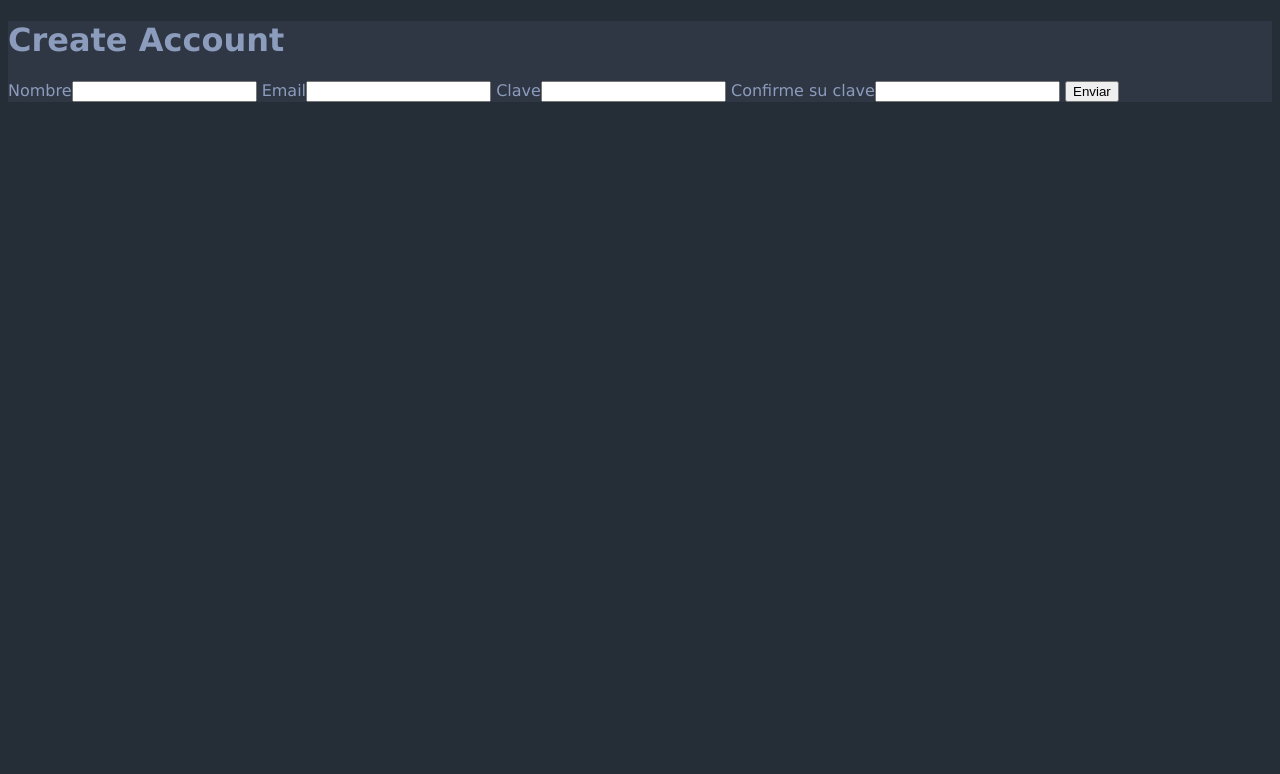
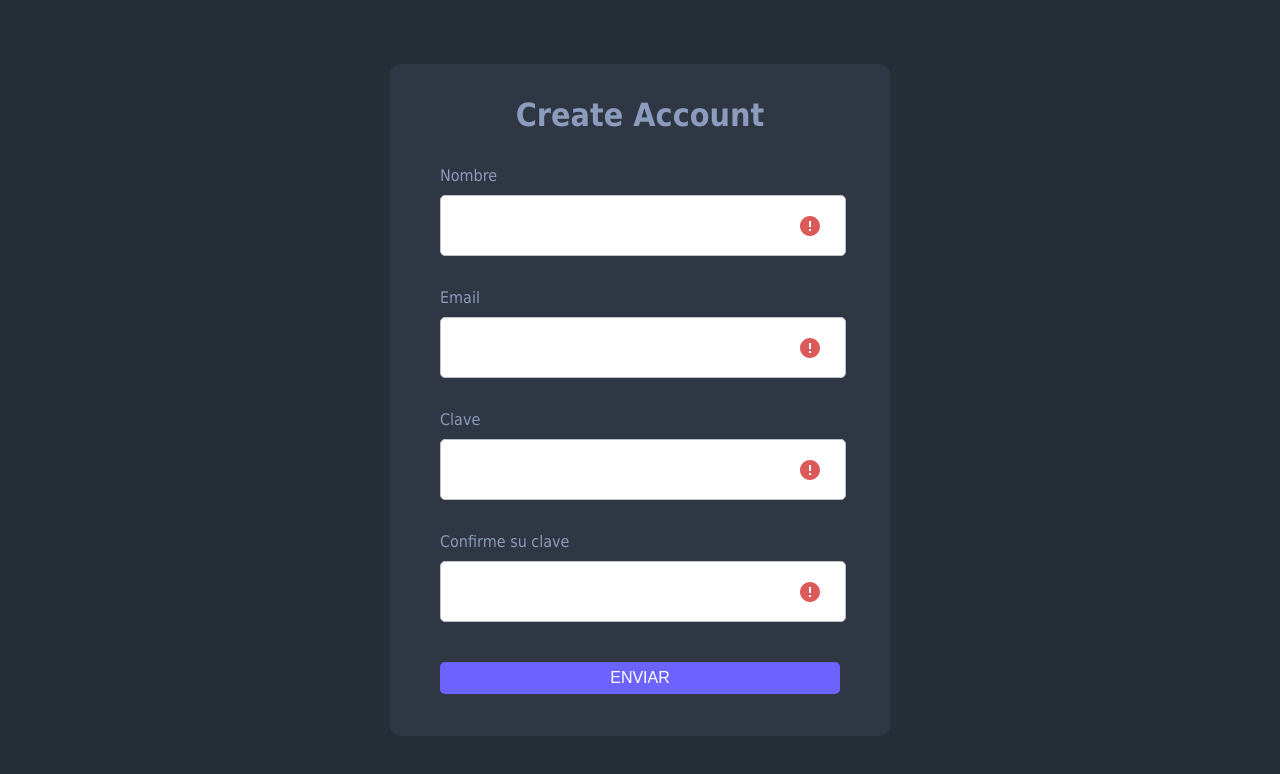
Before and after one commit to CiaGJ/SamsungDevSpainLab, a plain HTML site: page index.html in a window 1280 px wide. Drawn offline with Linux system fonts and the light colour scheme.

Commit message:
adding validation js

```diff
--- a/index.html
+++ b/index.html
@@ -1,19 +1,39 @@
 <!DOCTYPE html>
+
 <head lang="es">
     <meta charset="utf-8">
     <title>Formulario Samsung Dev Spain</title>
     <link rel="stylesheet" href="style.css">
     <meta name="viewport" content="width=device-width, initial-scale=1">
 </head>
+
 <body>
     <script src="index.js"></script>
-    <form action="" method="post">
-        <h1>Create Account</h1>
-        <label for="name">Nombre<input id="name" name="name" type="text" required/></label>
-        <label for="email">Email<input id="email" name="email" type="email" required/></label>
-        <label for="password">Clave<input id="password" name="password" type="password" required/></label>
-        <label for="pass-confirmation">Confirme su clave<input id="pass-confirmation" name="pass-confirmation" type="password" required/></label>
-        <input type="submit" value="Enviar">
-    </form>
+    <div class="form">
+        <form name="myForm" action="" method="post" onsubmit="return validateForm()">
+            <div id="title">
+                <h1>Create Account</h1>
+            </div>
+            <div class="inputField">
+                <label for="name">Nombre<input id="name" name="name" type="text" /><img class="icon"
+                        src="images/error-icon.svg" /></label>
+            </div>
+            <div class="inputField">
+                <label for="email">Email<input id="email" name="email" type="email" /><img class="icon"
+                        src="images/error-icon.svg" /></label>
+            </div>
+            <div class="inputField">
+                <label for="password">Clave<input id="password" name="password" type="password" /><img class="icon"
+                        src="images/error-icon.svg" /></label>
+            </div>
+            <div class="inputField">
+                <label for="pass_confirmation">Confirme su clave<input id="pass_confirmation" name="pass_confirmation"
+                        type="password" /><img class="icon" src="images/error-icon.svg" /></label>
+            </div>
+            <input type="submit" value="ENVIAR">
+        </form>
+    </div>
+
 </body>
+
 </html>
--- a/index.js
+++ b/index.js
@@ -0,0 +1,43 @@
+function validateForm() {
+    var a = document.forms["myForm"]["name"].value;
+    var b = document.forms["myForm"]["email"].value;
+    var c = document.forms["myForm"]["password"].value;
+    var d = document.forms["myForm"]["pass_confirmation"].value;
+    var isValid;
+    // name validation
+    if (a == null || a == "") {
+        document.getElementById("name").style.borderColor = "red";
+        // document.getElementById("name").style.background = "url(images/error-icon.svg) no-repeat scroll 7px 7px";
+        isValid = false;
+    }else{
+        document.getElementById("name").style.borderColor = "green";
+    }
+
+    // email validation
+    if(b == null || b == ""){
+        document.getElementById("email").style.borderColor = "red";
+        isValid = false;
+    }else{
+        document.getElementById("email").style.borderColor = "green";
+
+    }
+    // pass validation
+    if(c == null || c == ""){
+        document.getElementById("password").style.borderColor = "red";
+        isValid = false;
+    }else{
+        document.getElementById("password").style.borderColor = "green";
+
+    }
+    // pass confirmation validation
+    if(d == null || d == ""){
+        document.getElementById("pass_confirmation").style.borderColor = "red";
+        isValid = false;
+    }else{
+        document.getElementById("pass_confirmation").style.borderColor = "green";
+    }
+
+    if(isValid == false){
+        return false;
+    }
+}
--- a/style.css
+++ b/style.css
@@ -8,15 +8,78 @@
 }
 
 body{
+    width: 100%;
+    height: 100vh;
+    margin: 0;
     background-color: var(--main-background);
-    font-family: Verdana, Geneva, Tahoma, sans-serif;
+    font-family: Tahoma, sans-serif;
+    font-size: 16px;
+    display: flex;
+    align-items: center;
+
 }
 
 h1{
     color: var(--color-title);
+    margin: 1em auto;
+    text-align: center;
 }
 
-form{
+.form{
     background-color: var(--main-form);
     color: var(--main-color-font);
+    width: 60vw;
+    max-width: 500px;
+    min-width: 300px;
+    height: 80vh;
+    margin: 0 auto;
+    padding-bottom: 2em;
+    display: flex;
+    flex-direction: column;
+    align-content: space-between;
+    justify-items: center;
+    border-radius: 10px;
 }
+
+div{
+    width: 80%;
+    margin: auto;
+}
+
+
+input{
+    margin: 10px 0 0 0;
+    width: 100%;
+    min-height: 2em;
+    height: 57px;
+    border: 1px solid var(--boder-color);
+    border-radius: 5px;
+}
+
+
+input[type="submit"] {
+    display: block;
+    width: 80%;
+    margin: 1em auto;
+    border: 0;
+    height: 2em;
+    font-size: 1rem;
+    background-color: var(--submit-button);
+    color: white;
+    min-width: 300px;
+    border-radius: 5px;
+  }
+
+
+  label {
+    display: block;
+    margin: 0.5rem 0;
+  }
+
+
+.icon {
+    position: relative;
+    top: -40px;
+    left: 90%;
+    margin: 0;
+}
```
Also changed, not shown: 1 other file.
